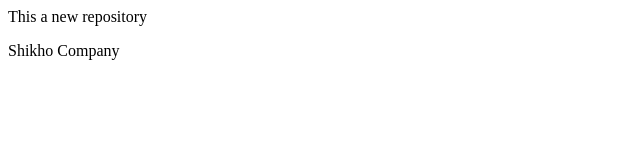
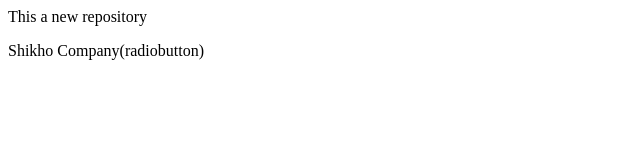
Before and after one commit to Rakesh6430/Local_Repo, a plain HTML site: page index.html in a window 1280 px wide. Shown: the full height of the page, 0-640 px from the left. Drawn offline with Linux system fonts and the light colour scheme.

Commit message:
radiobutton

```diff
--- a/index.html
+++ b/index.html
@@ -1,2 +1,2 @@
 <p>This a new repository</p>
-<p>Shikho Company</p>
+<p>Shikho Company(radiobutton)</p>
```
